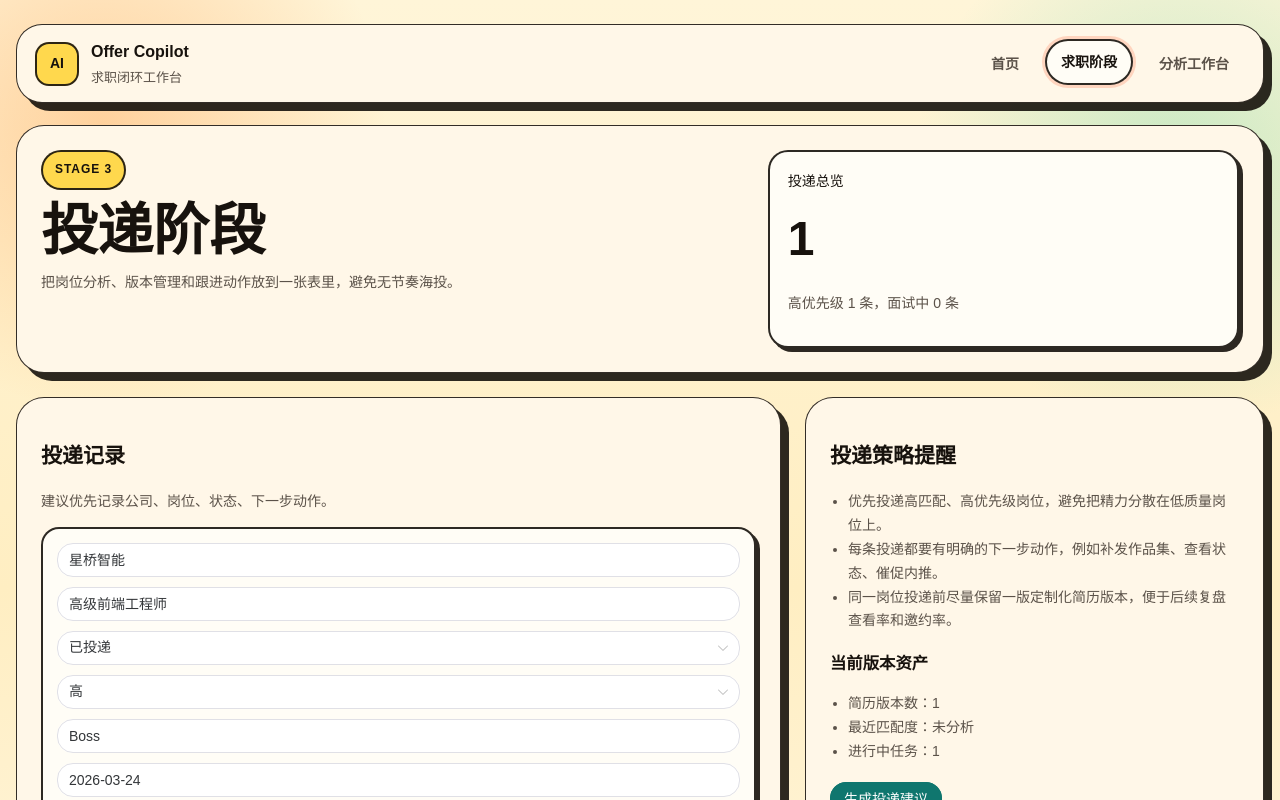
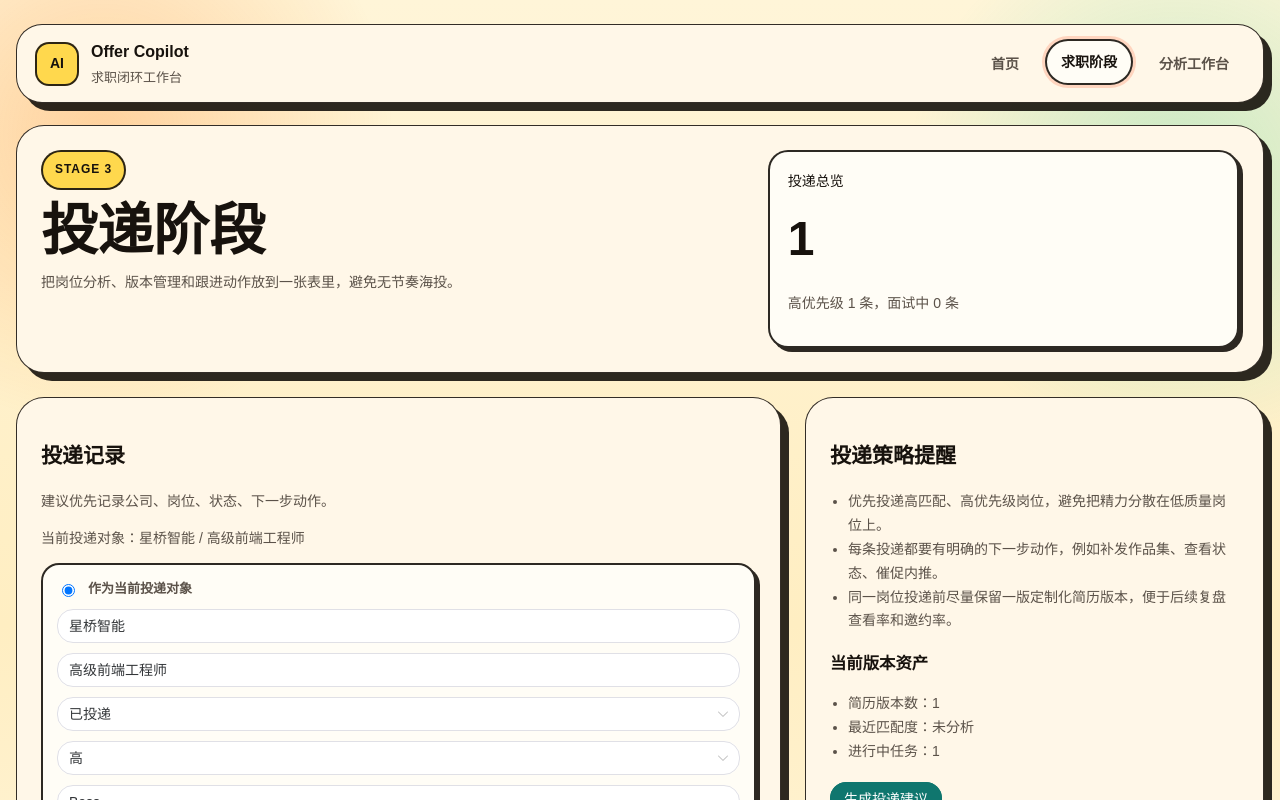
Before and after one commit to tywd/interview-web, a Nuxt app: page /journey/apply in a window 1280 px wide. Shown: the top 800 px of the page. Built offline with nearby package versions, Linux system fonts and the light colour scheme.

Commit message:
feat: target apply advice to selected application

```diff
--- a/components/ApplyWorkbench.vue
+++ b/components/ApplyWorkbench.vue
@@ -19,9 +19,19 @@
           <h2>投递记录</h2>
           <p>建议优先记录公司、岗位、状态、下一步动作。</p>
         </div>
+        <p v-if="selectedApplicationLabel" class="input-hint">当前投递对象：{{ selectedApplicationLabel }}</p>
         <ClientOnly fallback-tag="div">
           <div class="application-list">
             <div v-for="item in applications" :key="item.id" class="application-row">
+              <label class="row-select">
+                <input
+                  :checked="apply.selectedApplicationId === item.id"
+                  type="radio"
+                  name="selected-application"
+                  @change="handleSelect(item.id)"
+                >
+                <span>作为当前投递对象</span>
+              </label>
               <NInput v-model:value="item.company" placeholder="公司" />
               <NInput v-model:value="item.role" placeholder="岗位" />
               <NSelect v-model:value="item.status" :options="statusOptions" />
@@ -90,10 +100,10 @@
 
 <script setup lang="ts">
 import { NButton, NInput, NSelect, useMessage } from 'naive-ui'
-import type { ApplyAdvicePayload } from '~/types/interview'
+import type { ApplicationRecord, ApplyAdvicePayload } from '~/types/interview'
 
 const message = useMessage()
-const { state, load, persist, setLatestAdvice } = useApplyPlanner()
+const { state, load, persist, setLatestAdvice, setSelectedApplication } = useApplyPlanner()
 const { state: workspaceState, load: loadWorkspace } = useInterviewTracker()
 const advicePending = ref(false)
 
@@ -107,6 +117,16 @@ const latestScore = computed(() => {
   return score ? `${score} 分` : '未分析'
 })
 const adviceMetaText = computed(() => useAiMetaText(apply.value.latestAdvice?.meta))
+const selectedApplication = computed(() =>
+  applications.value.find((item) => item.id === apply.value.selectedApplicationId) || applications.value[0] || null,
+)
+const selectedApplicationLabel = computed(() => {
+  if (!selectedApplication.value) {
+    return ''
+  }
+
+  return `${selectedApplication.value.company || '未填写公司'} / ${selectedApplication.value.role || '未填写岗位'}`
+})
 
 const statusOptions = [
   { label: '草稿', value: 'draft' },
@@ -128,10 +148,13 @@ watch(applications, () => persist(), { deep: true })
 onMounted(() => {
   load()
   loadWorkspace()
+  if (!apply.value.selectedApplicationId && applications.value[0]?.id) {
+    setSelectedApplication(applications.value[0].id)
+  }
 })
 
 const handleAdd = () => {
-  state.value.applications.unshift({
+  const record: ApplicationRecord = {
     id: crypto.randomUUID(),
     company: '',
     role: '',
@@ -141,8 +164,14 @@ const handleAdd = () => {
     nextAction: '',
     followUpDate: '',
     notes: '',
-  })
+  }
+  state.value.applications.unshift(record)
+  setSelectedApplication(record.id)
   persist()
+}
+
+const handleSelect = (id: string) => {
+  setSelectedApplication(id)
 }
 
 const handleAdvise = async () => {
@@ -161,6 +190,7 @@ const handleAdvise = async () => {
         resume: workspace.value.resumeText,
         jd: workspace.value.jdText,
         company: workspace.value.companyText,
+        selectedApplicationId: apply.value.selectedApplicationId,
       },
     })
     setLatestAdvice(result)
@@ -261,6 +291,22 @@ const handleAdvise = async () => {
   transform: var(--hover-lift);
 }
 
+.row-select {
+  display: flex;
+  gap: 10px;
+  align-items: center;
+  color: var(--text-muted);
+  font-size: 13px;
+  font-weight: 700;
+}
+
+.input-hint {
+  margin: 0 0 12px;
+  color: var(--text-muted);
+  font-size: 14px;
+  line-height: 1.7;
+}
+
 .stage-actions {
   display: flex;
   flex-wrap: wrap;
--- a/composables/useApplyPlanner.ts
+++ b/composables/useApplyPlanner.ts
@@ -20,6 +20,7 @@ const defaultApplyState = (): ApplyState => ({
   applications: defaultApplications(),
   latestAdvice: null,
   lastAdvisedAt: null,
+  selectedApplicationId: null,
 })
 
 export const useApplyPlanner = () => {
@@ -59,10 +60,16 @@ export const useApplyPlanner = () => {
     persist()
   }
 
+  const setSelectedApplication = (id: string | null) => {
+    state.value.selectedApplicationId = id
+    persist()
+  }
+
   return {
     state,
     load,
     persist,
     setLatestAdvice,
+    setSelectedApplication,
   }
 }
--- a/types/interview.ts
+++ b/types/interview.ts
@@ -132,6 +132,7 @@ export interface ApplyState {
   applications: ApplicationRecord[]
   latestAdvice: ApplyAdvicePayload | null
   lastAdvisedAt: string | null
+  selectedApplicationId: string | null
 }
 
 export interface ApplyAdviceResult {
```
Also changed, not shown: 3 other files (tests, documents, lock files or other folders).
